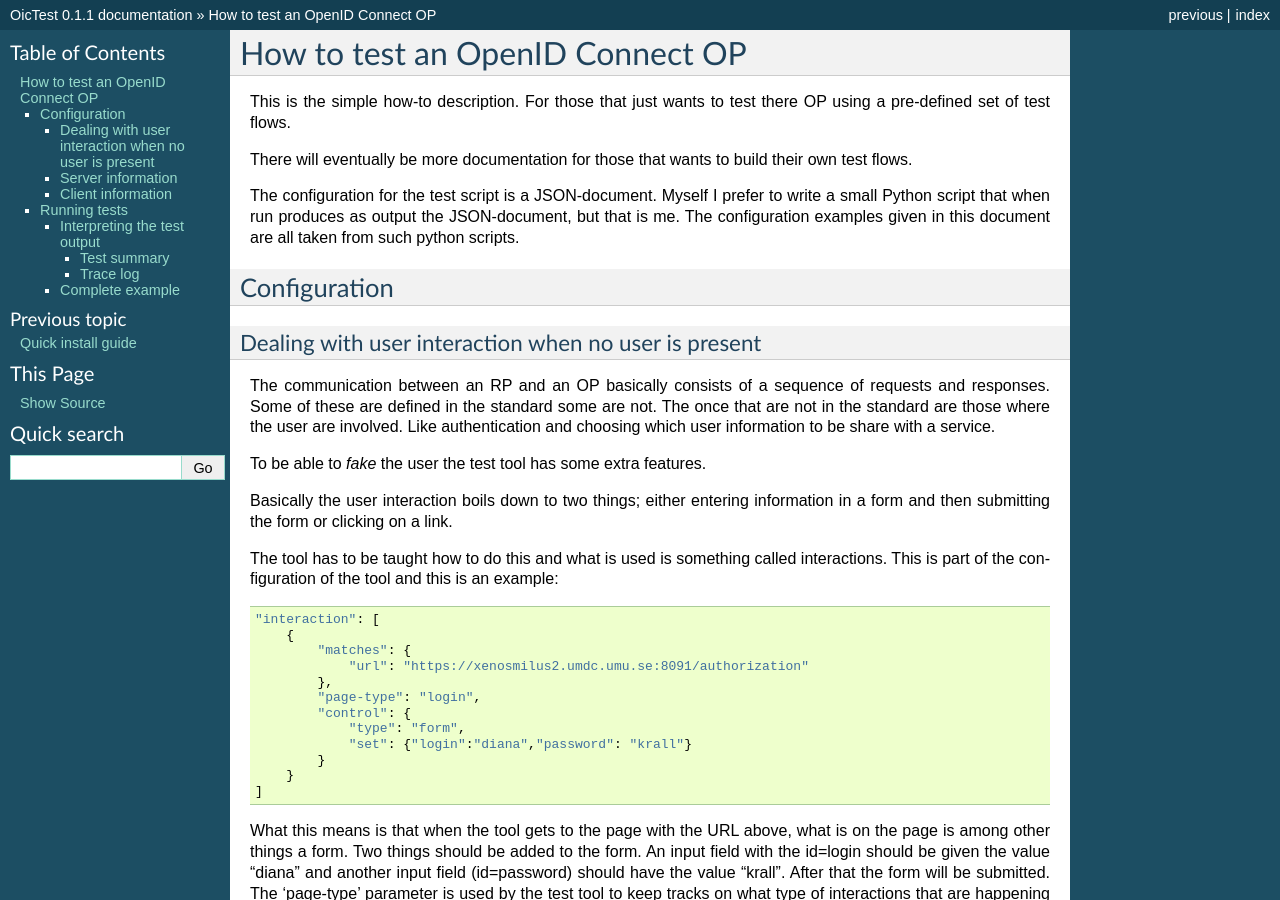
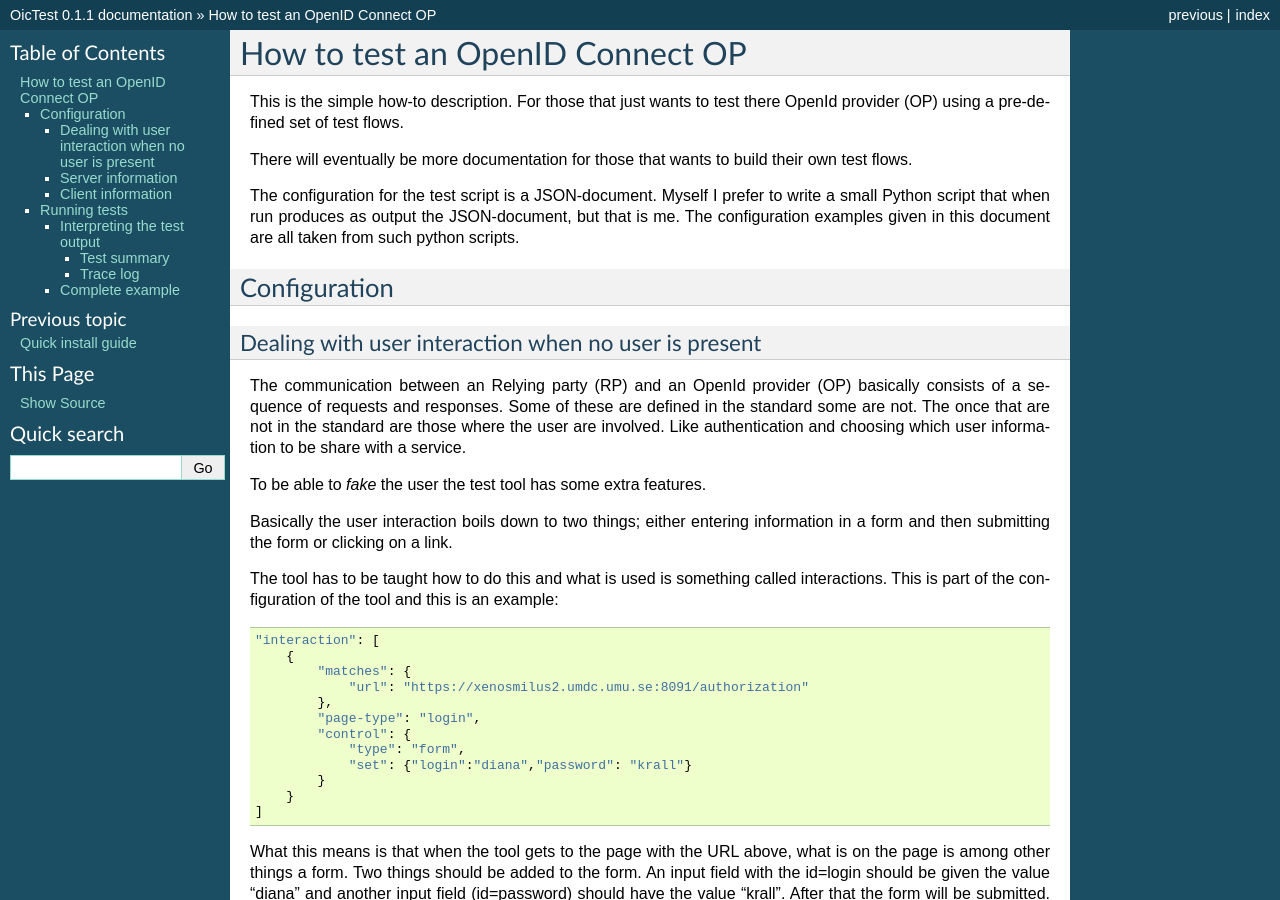
Before and after one commit to rohe/oictest, a Sphinx documentation site: the page built from doc/howto.rst, in a window 1280 px wide and 900 px high. Built offline with Sphinx 7.4.7, drawn with Linux system fonts in a browser that asks for light colours.

Commit message:
Updated the program so that I will be able to test it

```diff
--- a/doc/howto.rst
+++ b/doc/howto.rst
@@ -5,7 +5,7 @@ How to test an OpenID Connect OP
 ********************************
 
 This is the simple how-to description. For those that just wants to test
-there OP using a pre-defined set of test flows.
+there OpenId provider (OP) using a pre-defined set of test flows.
 
 There will eventually be more documentation for those that wants to build
 their own test flows.
@@ -21,7 +21,7 @@ Configuration
 Dealing with user interaction when no user is present
 =====================================================
 
-The communication between an RP and an OP basically consists of a sequence of
+The communication between an Relying party (RP) and an OpenId provider (OP) basically consists of a sequence of
 requests and responses. Some of these are defined in the standard some are not.
 The once that are not in the standard are those where the user are involved.
 Like authentication and choosing which user information to be share
```
Also changed, not shown: 1 other file.
